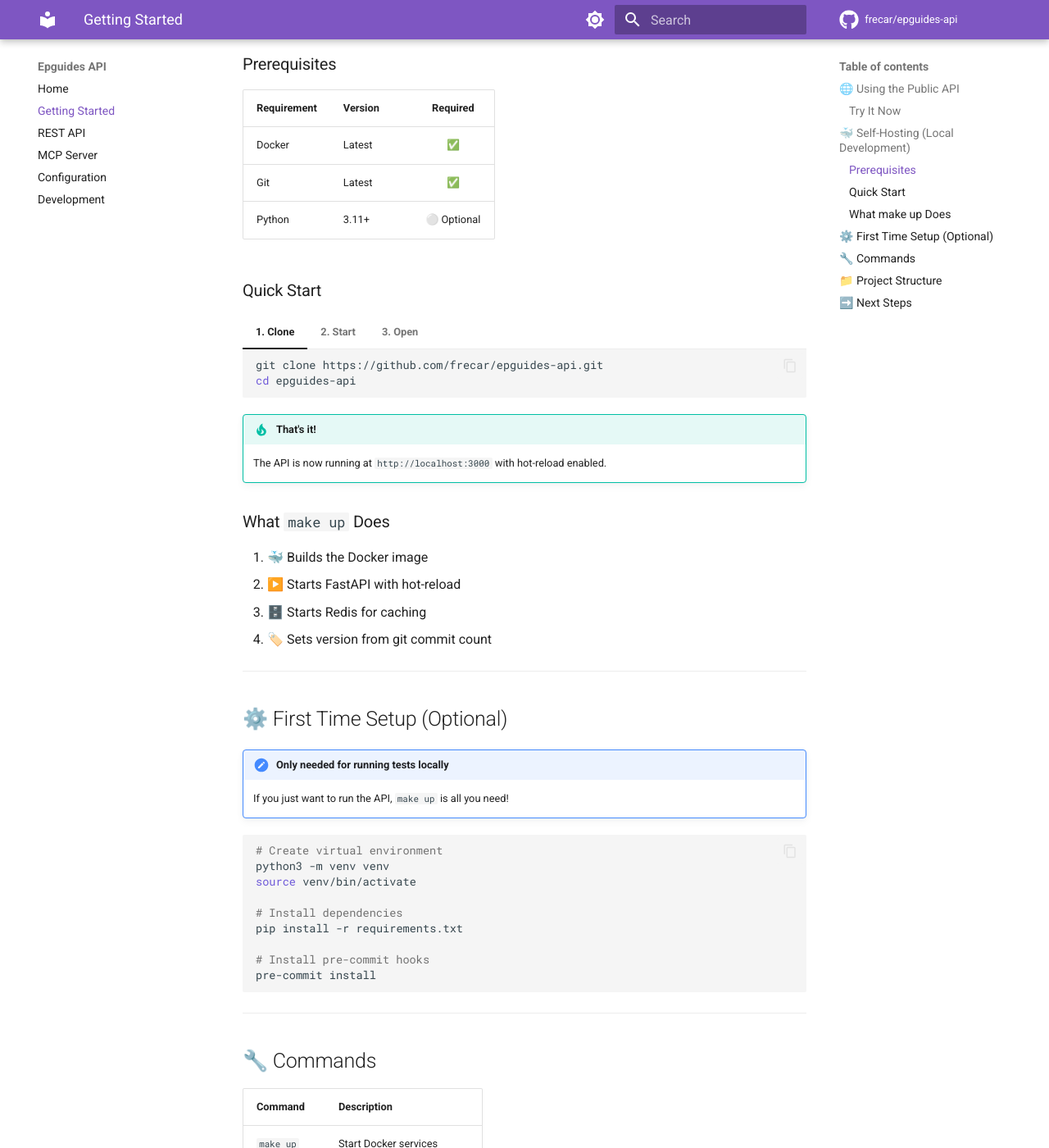
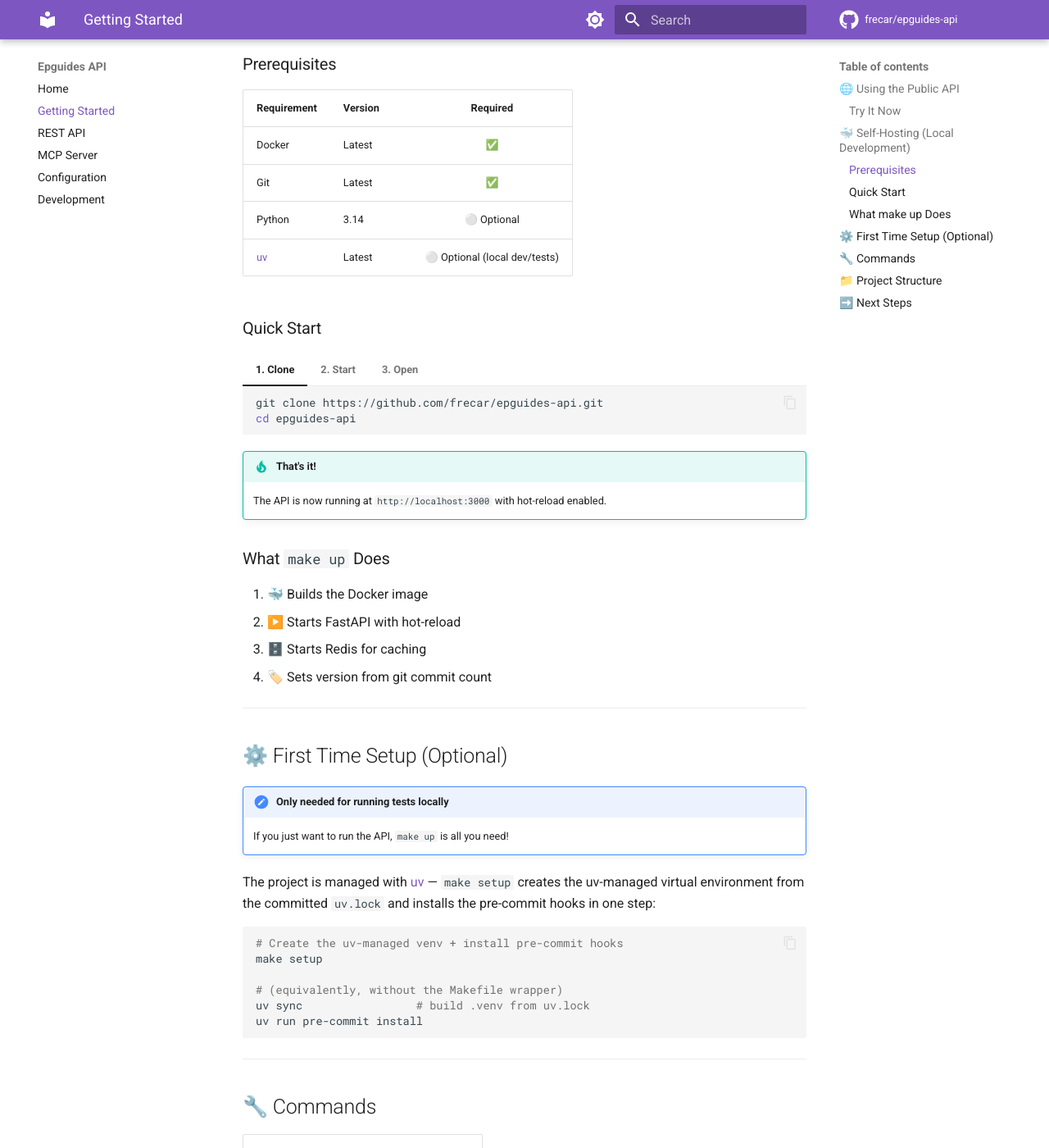
Before and after one commit to frecar/epguides-api, an MkDocs documentation site: the page built from docs/getting-started.md, in a window 1280 px wide and 1400 px high, scrolled down 1048 px. Shown: the whole window at 82% size. Built offline with MkDocs 1.6.1 and Material for MkDocs 9.7.7, drawn with Linux system fonts in a browser that asks for light colours; comment, search, counter and statistics services are not loaded; some of the changed text lies outside the part shown.

Commit message:
chore: converge packaging to the uv consistency standard (#281)
Surface-level uv-consistency gaps from the cross-repo audit. The repo was
already uv-managed (committed uv.lock, setup-uv in CI, multistage uv
Docker); these align the docs, pins, and tooling config so there is a
single version of record and no "works on my machine" drift.

- Add committed `.python-version` (3.14) so `uv python` pins the local
  toolchain to match `requires-python = ">=3.14"` and the Docker base.
- Align the pre-commit ruff hook (v0.15.12 -> v0.15.14) to the locked
  `[dependency-groups].dev` ruff (ruff==0.15.14) — one version of record
  for both pre-commit and CI, killing the format/lint-drift trap.
- Pin mypy (==2.1.0) and pip-audit (==2.10.0) with `==` in the dev group
  for full reproducibility; refresh uv.lock specifier metadata to match.
- Reconcile the Python version story: README + docs badges 3.11/3.12 ->
  3.14, AGENTS.md style 3.12+ -> 3.14, ruff target doc py313 -> py314,
  `.readthedocs.yaml` python 3.11 -> 3.14 (ubuntu-24.04).
- Correct the AGENTS.md security baseline: it claimed an OSV-Scanner
  workflow + `.osv-scanner.toml` that do not exist. CVE coverage is
  actually layered via pip-audit (hashed export) + Trivy fs + Trivy
  image scans — document the real pipeline rather than add a redundant
  scanner.
- Fix docs drift: replace the stale `python -m venv` + `pip install -r
  requirements.txt` setup block with the uv flow (`make setup` /
  `uv sync`), drop the phantom root `requirements.txt` from the project
  tree, and correct the tooling table (Black/isort -> ruff + mypy + uv).
- dependabot `package-ecosystem: pip` -> `uv` (the repo has no root
  requirements.txt for pip to scan; uv updates pyproject + uv.lock).

No `.github/workflows/*` changes — CVE coverage already exists, so the
OSV gap is resolved by correcting the doc, not adding a workflow.

Closes #281

````diff
--- a/.pre-commit-config.yaml
+++ b/.pre-commit-config.yaml
@@ -22,7 +22,11 @@
         args: ['--branch', 'main']
 
   - repo: https://github.com/astral-sh/ruff-pre-commit
-    rev: v0.15.12
+    # Single ruff version of record — keep in lockstep with the
+    # [dependency-groups].dev ruff pin (ruff==0.15.14) in pyproject.toml
+    # so pre-commit and CI never format/lint against different ruff
+    # versions (the classic drift trap).
+    rev: v0.15.14
     hooks:
       - id: ruff
         args: [--fix, --exit-non-zero-on-fix]
--- a/.readthedocs.yaml
+++ b/.readthedocs.yaml
@@ -4,9 +4,9 @@
 version: 2
 
 build:
-  os: ubuntu-22.04
+  os: ubuntu-24.04
   tools:
-    python: "3.11"
+    python: "3.14"
 
 mkdocs:
   configuration: mkdocs.yml
--- a/docs/getting-started.md
+++ b/docs/getting-started.md
@@ -44,7 +44,8 @@
 |-------------|---------|:--------:|
 | Docker | Latest | ✅ |
 | Git | Latest | ✅ |
-| Python | 3.11+ | ⚪ Optional |
+| Python | 3.14 | ⚪ Optional |
+| [uv](https://docs.astral.sh/uv/) | Latest | ⚪ Optional (local dev/tests) |
 
 ### Quick Start
 
@@ -84,16 +85,17 @@
 !!! note "Only needed for running tests locally"
     If you just want to run the API, `make up` is all you need!
 
+The project is managed with [uv](https://docs.astral.sh/uv/) — `make setup`
+creates the uv-managed virtual environment from the committed `uv.lock` and
+installs the pre-commit hooks in one step:
+
 ```bash
-# Create virtual environment
-python3 -m venv venv
-source venv/bin/activate
+# Create the uv-managed venv + install pre-commit hooks
+make setup
 
-# Install dependencies
-pip install -r requirements.txt
-
-# Install pre-commit hooks
-pre-commit install
+# (equivalently, without the Makefile wrapper)
+uv sync                 # build .venv from uv.lock
+uv run pre-commit install
 ```
 
 ---
@@ -126,7 +128,8 @@
 ├── Dockerfile              # Production container
 ├── docker-compose.yml      # Development setup
 ├── Makefile                # Dev commands
-└── requirements.txt        # Dependencies
+├── pyproject.toml          # Project metadata + dependencies (uv/PEP 621)
+└── uv.lock                 # Pinned dependency lockfile
 ```
 
 ---
--- a/pyproject.toml
+++ b/pyproject.toml
@@ -34,8 +34,8 @@
     "pytest-cov==7.1.0",
     "ruff==0.15.14",
     "pre-commit==4.6.0",
-    "mypy",
-    "pip-audit",
+    "mypy==2.1.0",
+    "pip-audit==2.10.0",
 ]
 
 [build-system]
````
Also changed, not shown: AGENTS.md (+3 -3 lines), README.md (+1 -1 lines), docs/development.md (+4 -4 lines), docs/index.md (+1 -1 lines), 3 other files.
